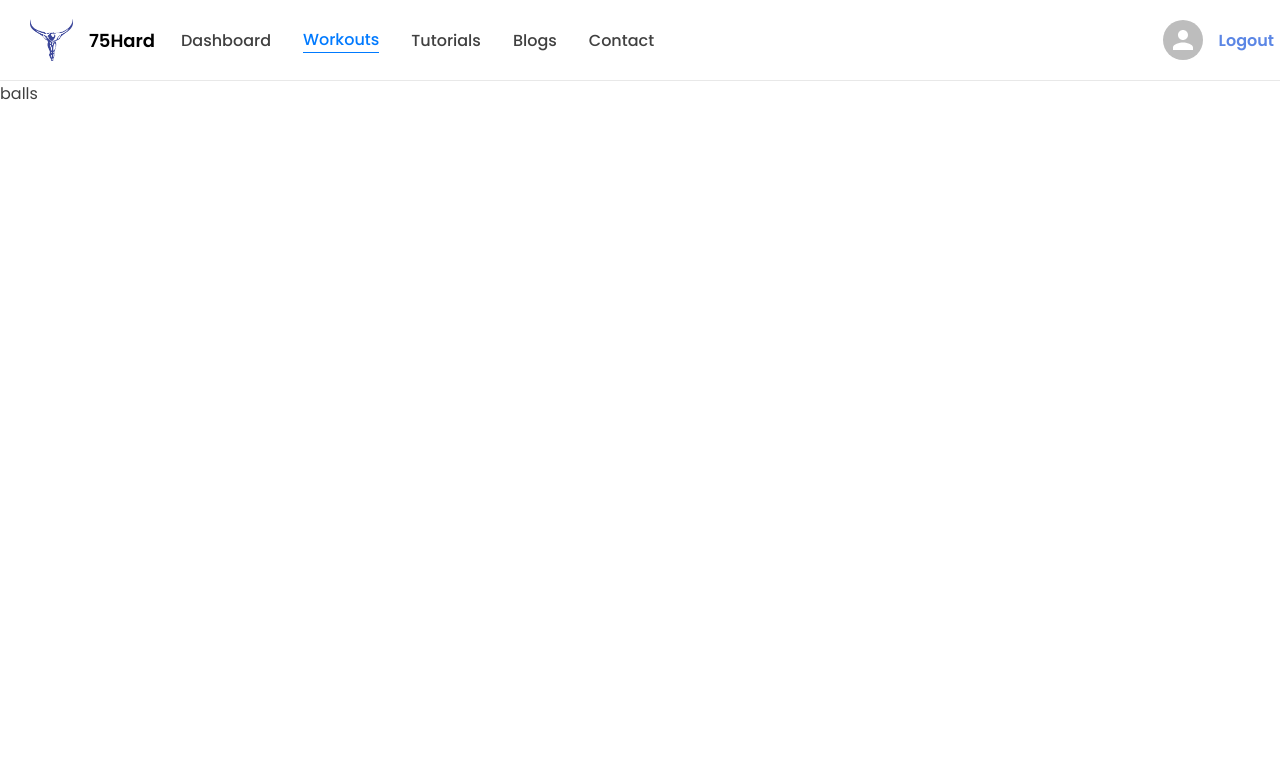
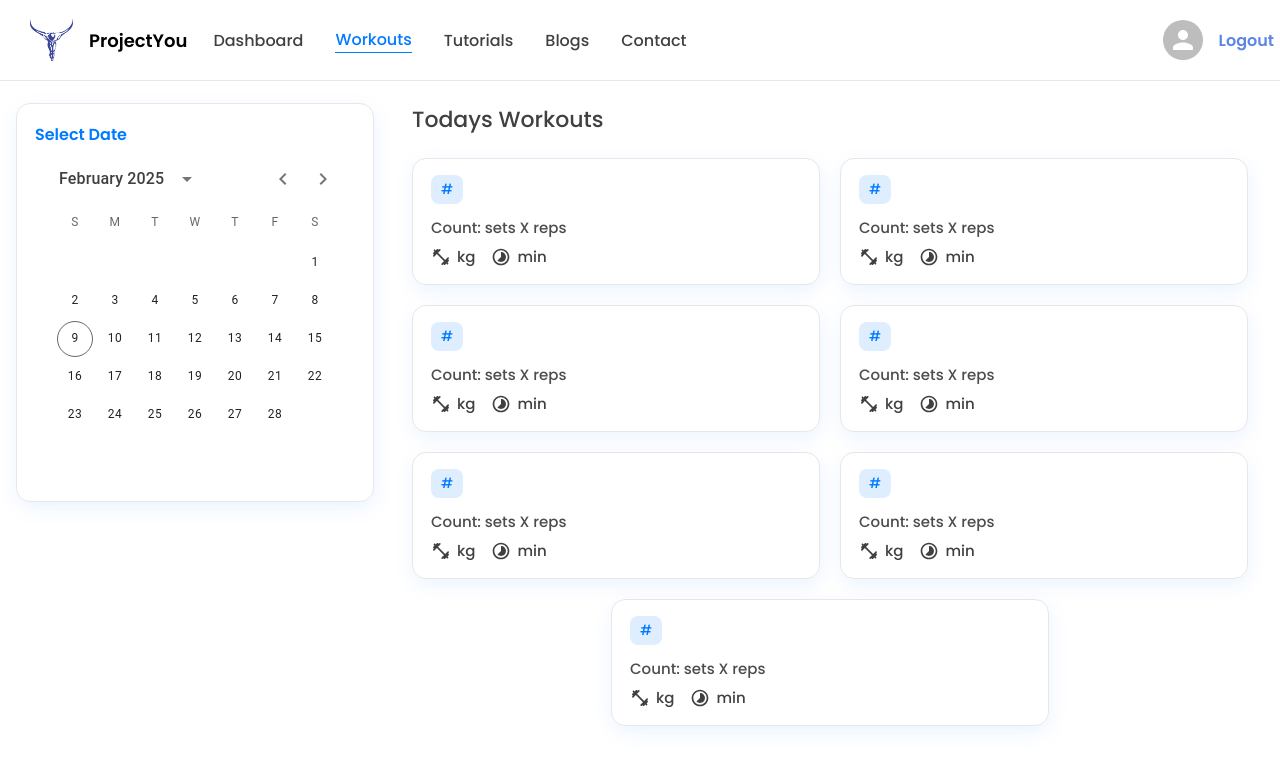
Before and after one commit to ethanwong3/mernStackWebApp, a React (Create React App) app in the folder client/: page /workouts in a window 1280 px wide. Shown: the top 768 px of the page. Built offline with nearby package versions, Linux system fonts and the light colour scheme.

Commit message:
finished frontend design for now

```diff
--- a/client/src/components/Navbar.jsx
+++ b/client/src/components/Navbar.jsx
@@ -156,7 +156,7 @@
 
         <NavLogo to="/">
           <Logo src={LogoImg} />
-          75Hard
+          ProjectYou
         </NavLogo>
 
         <MobileMenu isOpen={isOpen}>
--- a/client/src/pages/Workouts.jsx
+++ b/client/src/pages/Workouts.jsx
@@ -1,7 +1,111 @@
-import React from "react";
+import React, { useEffect, useState } from "react";
+import styled from "styled-components";
+import WorkoutCard from "../components/cards/WorkoutCard";
+import { LocalizationProvider } from "@mui/x-date-pickers/LocalizationProvider";
+import { AdapterDayjs } from "@mui/x-date-pickers/AdapterDayjs";
+import { DateCalendar } from "@mui/x-date-pickers";
+// import { getWorkouts } from "../api";
+// import { CircularProgress } from "@mui/material";
+// import { useDispatch } from "react-redux";
+
+const Container = styled.div`
+  flex: 1;
+  height: 100%;
+  display: flex;
+  justify-content: center;
+  padding: 22px 0px;
+  overflow-y: scroll;
+`;
+
+const Wrapper = styled.div`
+  flex: 1;
+  max-width: 1600px;
+  display: flex;
+  gap: 22px;
+  padding: 0px 16px;
+  @media (max-width: 600px) {
+    gap: 12px;
+    flex-direction: column;
+  }
+`;
+
+const Left = styled.div`
+  flex: 0.2;
+  height: fit-content;
+  padding: 18px;
+  border: 1px solid ${({ theme }) => theme.text_primary + 20};
+  border-radius: 14px;
+  box-shadow: 1px 6px 20px 0px ${({ theme }) => theme.primary + 15};
+`;
+
+const Title = styled.div`
+  font-weight: 600;
+  font-size: 16px;
+  color: ${({ theme }) => theme.primary};
+  @media (max-width: 600px) {
+    font-size: 14px;
+  }
+`;
+
+const Right = styled.div`
+  flex: 1;
+`;
+
+const CardWrapper = styled.div`
+  display: flex;
+  flex-wrap: wrap;
+  justify-content: center;
+  gap: 20px;
+  margin-bottom: 100px;
+  @media (max-width: 600px) {
+    gap: 12px;
+  }
+`;
+
+const Section = styled.div`
+  display: flex;
+  flex-direction: column;
+  padding: 0px 16px;
+  gap: 22px;
+  padding: 0px 16px;
+  @media (max-width: 600px) {
+    gap: 12px;
+  }
+`;
+
+const SecTitle = styled.div`
+  font-size: 22px;
+  color: ${({ theme }) => theme.text_primary};
+  font-weight: 500;
+`;
 
 const Workouts = () => {
-  return <div>balls</div>;
+  return (
+    <Container>
+      <Wrapper>
+        <Left>
+          <Title>Select Date</Title>
+          <LocalizationProvider dateAdapter={AdapterDayjs}>
+            <DateCalendar />
+          </LocalizationProvider>
+        </Left>
+        <Right>
+          <Section>
+            <SecTitle>Todays Workouts</SecTitle>
+            <CardWrapper>
+              <WorkoutCard />
+              <WorkoutCard />
+              <WorkoutCard />
+              <WorkoutCard />
+              <WorkoutCard />
+              <WorkoutCard />
+              <WorkoutCard />
+            </CardWrapper>
+          </Section>
+        </Right>
+      </Wrapper>
+    </Container>
+  );
 };
 
 export default Workouts;
```
